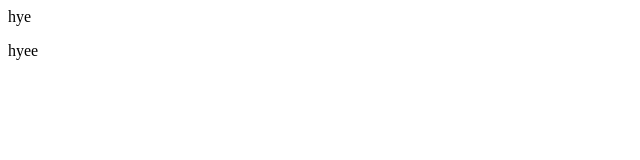
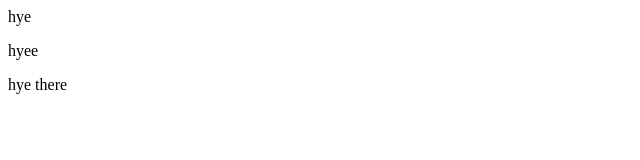
Before and after one commit to Nataksha/gitcm, a plain HTML site: page index.html in a window 1280 px wide. Shown: the full height of the page, 0-640 px from the left. Drawn offline with Linux system fonts and the light colour scheme.

Commit message:
new faeture

```diff
--- a/index.html
+++ b/index.html
@@ -1,3 +1,5 @@
 <p> hye
 </p>
 hyee
+<br>
+<p> hye there</p>
```
